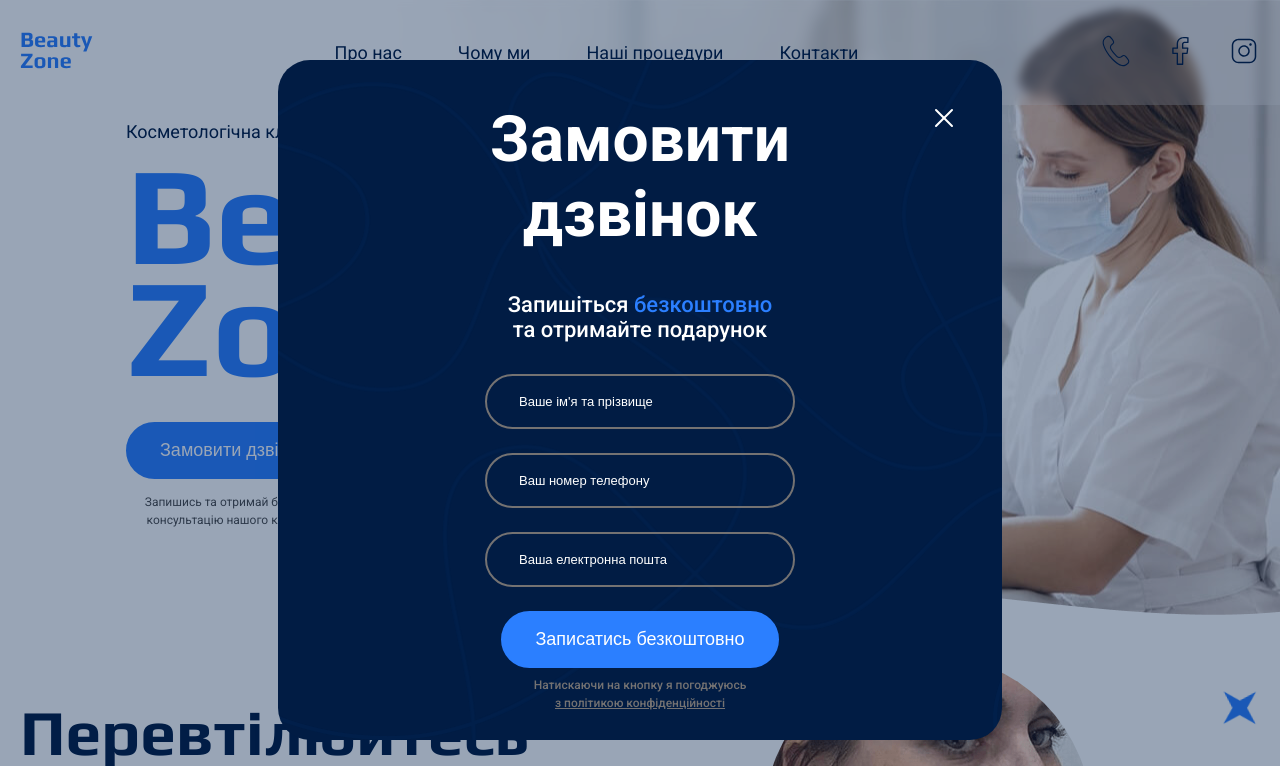
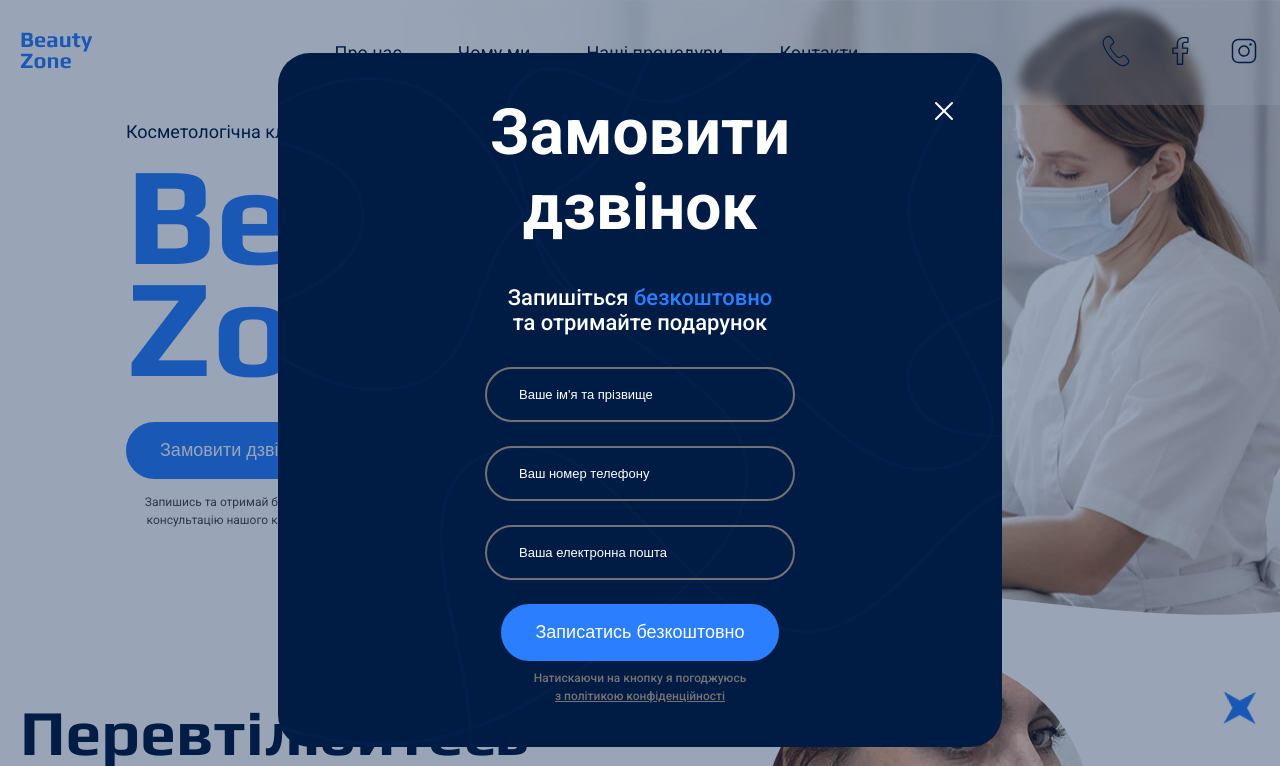
Before and after one commit to DanWasTaken/genius-homework-3, a plain HTML site: page index.html in a window 1280 px wide. Both pictures are taken after a click on the button "Замовити дзвінок". Shown: the top 766 px of the page. Drawn offline with Linux system fonts and the light colour scheme.

Commit message:
Update styles.css

```diff
--- a/css/styles.css
+++ b/css/styles.css
@@ -638,8 +638,7 @@ footer p {
   color: var(--clr-font-light);
   width: 100%;
   max-width: 724px;
-  height: 100%;
-  max-height: 680px;
+  max-height: 100%;
   border-radius: 32px;
   text-align: center;
   overflow: auto;
```
